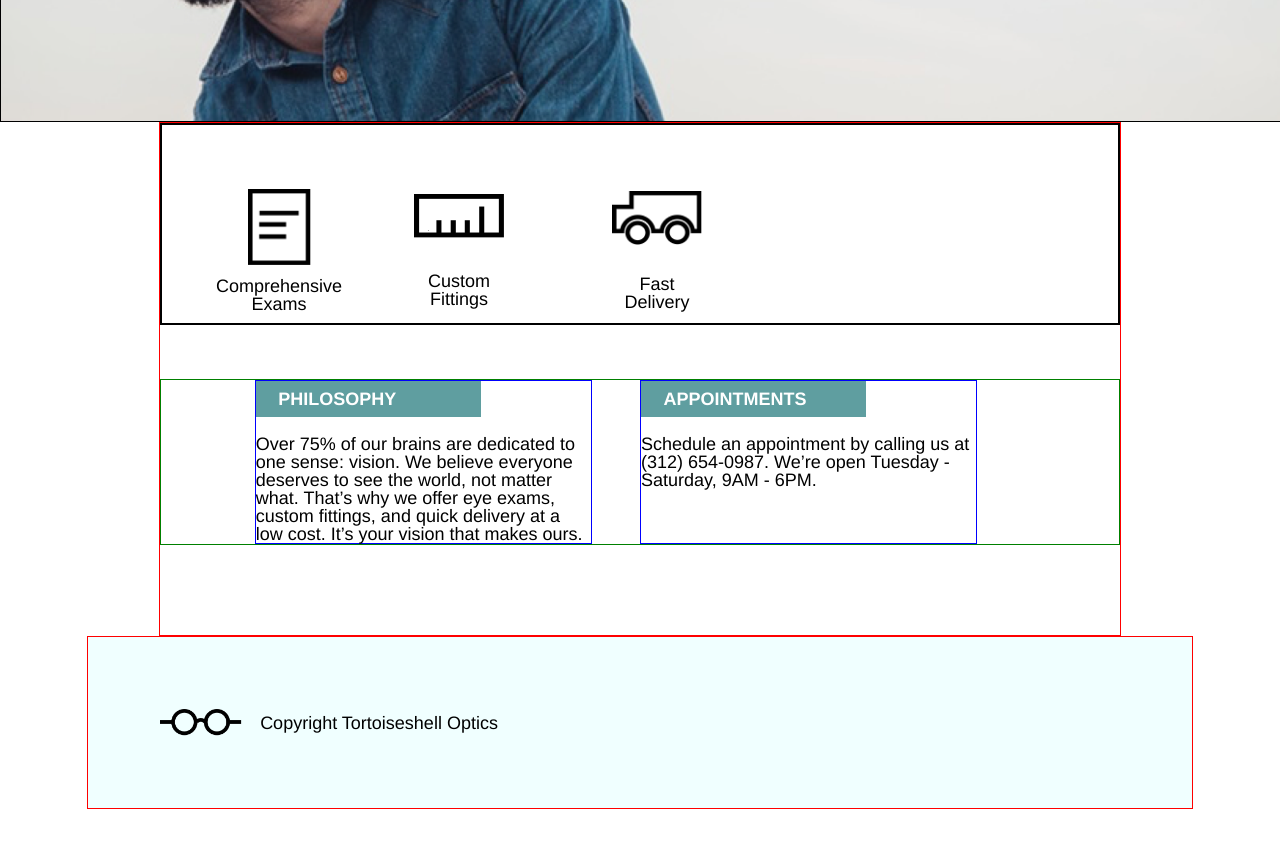
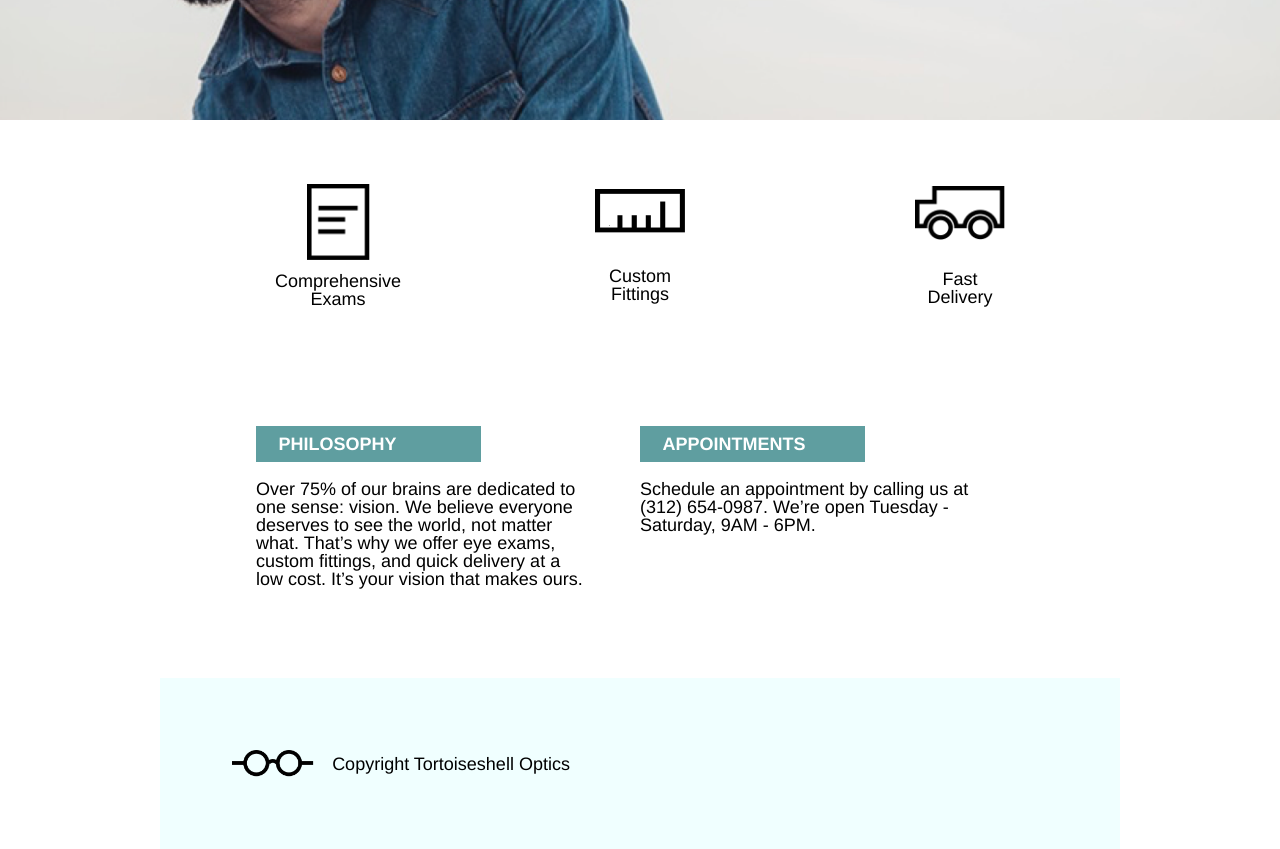
Before and after one commit to mvink11/TortoiseshellOptics, a plain HTML site: page index.html in a window 1280 px wide. Shown: the part 420-1269 px from the top of the page. Before the commit the page ends 1229 px from the top, so only its background shows below. Drawn offline with Linux system fonts and the light colour scheme.

Commit message:
finish desktop site

```diff
--- a/resources/css/style.css
+++ b/resources/css/style.css
@@ -13,7 +13,6 @@ body{
   background-position: center;
   width: 100%;
   height: 30rem;
-  border: 1px solid black;
 }
 
 /*Container rules*/
@@ -21,7 +20,6 @@ body{
   max-width: 960px;
   /*Changing the margin to 0 auto; centers the container on the page*/
   margin: 0 auto;
-  border: 1px solid red;
 }
 
 /*Navigation bar*/
@@ -97,7 +95,6 @@ body{
   align-content: center;
   text-align: center;
   align-items: center;
-  border: 2px solid black;
 }
 .service{
   display: flex;
@@ -106,8 +103,7 @@ body{
   align-items: center;
   height: 8rem;
   width: 5rem;
-  margin: 0 3rem;
-  padding-top: 3rem;
+  margin: 3rem auto;
   flex-wrap: wrap;
 }
 .exam p{
@@ -133,13 +129,11 @@ body{
 .about-us{
   margin-top: 3rem;
   margin-bottom: 5rem;
-  border: 1px solid green;
   display: flex;
   justify-content: center;
   max-width: 960px;
 }
 .title{
-  border: 1px solid blue;
   width: 35%;
   margin-right: 5%;
   align-items: center;
@@ -157,12 +151,12 @@ body{
 }
 
 /*Footer*/
-footer{
+.footer{
   display: flex;
+  align-items: center;
+  flex-wrap: nowrap;
   background-color: azure;
-  margin-top: 5rem;
   padding: 4rem;
-  flex-wrap: nowrap;
   max-width: 960px;
 }
 footer img{
@@ -170,8 +164,3 @@ footer img{
   margin-right: 1rem;
   display: inline-block;
 }
-.footer{
-  display: flex;
-  align-items: center;
-  flex-wrap: nowrap;
-}
```
